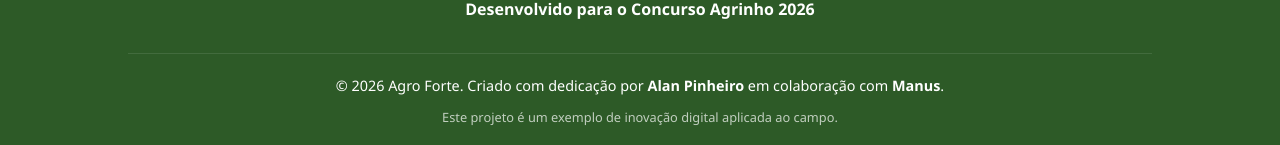
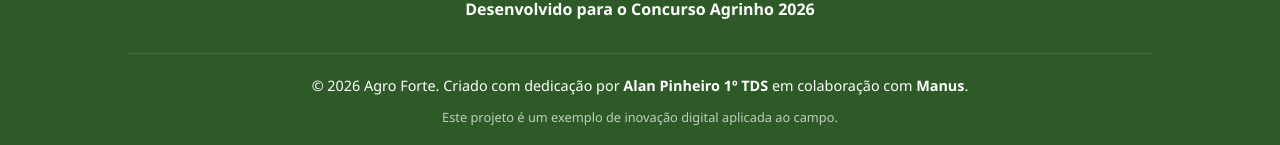
Before and after one commit to AlanPinheiro044/Agroforte-26-Alan-colegio-Gori, a plain HTML site: page index.html in a window 1280 px wide. Shown: the part 1776-1921 px from the top of the page. Drawn offline with Linux system fonts and the light colour scheme.

Commit message:
Update footer text with new contributor information

```diff
--- a/index.html
+++ b/index.html
@@ -74,7 +74,7 @@
             <p><strong>Desenvolvido para o Concurso Agrinho 2026</strong></p>
         </div>
         <div class="footer-bottom">
-            <p>&copy; 2026 Agro Forte. Criado com dedicação por <strong>Alan Pinheiro</strong> em colaboração com <strong>Manus</strong>.</p>
+            <p>&copy; 2026 Agro Forte. Criado com dedicação por <strong>Alan Pinheiro 1º TDS</strong> em colaboração com <strong>Manus</strong>.</p>
             <p style="font-size: 0.8rem; margin-top: 10px; opacity: 0.7;">Este projeto é um exemplo de inovação digital aplicada ao campo.</p>
         </div>
     </footer>
```
